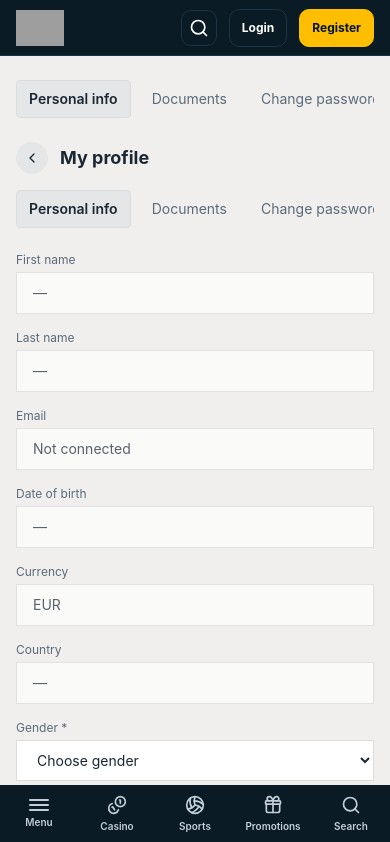
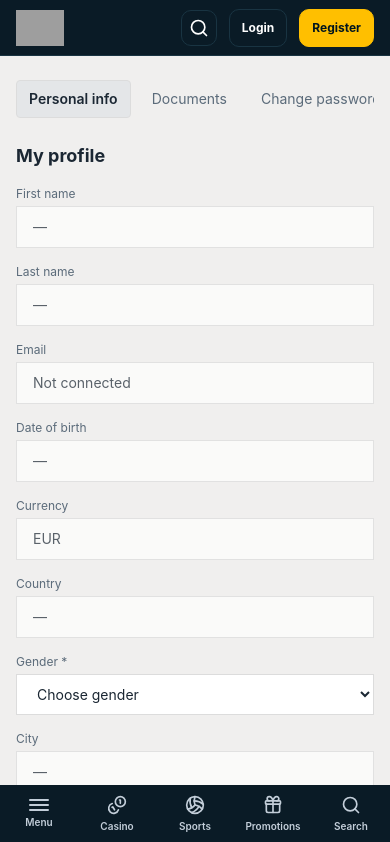
Before and after one commit to Bclick9/Bclick, a React (Vite) app in the folder frontend/: page /account in a window 390 px wide. Shown: the top 842 px of the page. Built offline with nearby package versions, Linux system fonts and the light colour scheme; grey boxes are pictures that could not be loaded.

Commit message:
Use shared mobile account navigation

```diff
--- a/frontend/pages/Account.tsx
+++ b/frontend/pages/Account.tsx
@@ -1,7 +1,7 @@
-import { useMemo, useState, type FormEvent } from 'react'
+import { useState, type FormEvent } from 'react'
 import { Link, useLocation } from 'react-router-dom'
 import {
-  BadgeCheck, ChevronLeft, FileText, Gift, History, Inbox, ShieldAlert, UserRound,
+  BadgeCheck, FileText, Gift, History, Inbox, ShieldAlert, UserRound,
 } from 'lucide-react'
 import { AccountLayout } from '../components/AccountPanel'
 
@@ -25,13 +25,6 @@ const SECTIONS: Record<string, Section> = {
   'account-statement': { title: 'Account statement', subtitle: 'Review an overview of account activity.' },
   'profit-and-loss': { title: 'Profit & Loss', subtitle: 'Review a summary of account results.' },
 }
-
-const PROFILE_TABS = [
-  { label: 'Personal info', path: '/account', key: 'personal-info' },
-  { label: 'Documents', path: '/account/documents', key: 'documents' },
-  { label: 'Change password', path: '/account/change-password', key: 'change-password' },
-  { label: 'Messages', path: '/account/messages', key: 'messages' },
-]
 
 function ReadOnlyField({ label, value, wide = false }: { label: string; value: string; wide?: boolean }) {
   return (
@@ -59,11 +52,6 @@ export default function AccountPage() {
   const [newPassword, setNewPassword] = useState('')
   const [confirmPassword, setConfirmPassword] = useState('')
 
-  const activeProfileTab = useMemo(
-    () => PROFILE_TABS.find((tab) => tab.key === sectionKey || (sectionKey === 'profile' && tab.key === 'personal-info'))?.key ?? 'personal-info',
-    [sectionKey],
-  )
-
   const handleSubmit = (event: FormEvent<HTMLFormElement>) => {
     event.preventDefault()
     setSaved(true)
@@ -73,13 +61,6 @@ export default function AccountPage() {
     <AccountLayout>
       <div className="min-w-0">
         <div className="mb-4 flex items-center gap-3">
-          <Link
-            to="/account"
-            aria-label="Back to account"
-            className="flex h-8 w-8 shrink-0 items-center justify-center rounded-full bg-[var(--cb-light-selected)] text-[var(--cb-light-text)] md:hidden"
-          >
-            <ChevronLeft className="h-4 w-4" />
-          </Link>
           <div className="min-w-0 flex-1">
             <h1 className="truncate text-lg font-bold text-[var(--cb-light-text)] md:text-2xl">
               <span className="md:hidden">{isProfile ? 'My profile' : section.title}</span>
@@ -88,25 +69,6 @@ export default function AccountPage() {
             <p className="mt-1 hidden text-sm text-[var(--cb-light-muted)] sm:block">{section.subtitle}</p>
           </div>
         </div>
-
-        {isProfile ? (
-          <nav aria-label="Profile sections" className="mb-5 flex gap-2 overflow-x-auto pb-1 md:hidden">
-            {PROFILE_TABS.map((tab) => (
-              <Link
-                key={tab.key}
-                to={tab.path}
-                aria-current={activeProfileTab === tab.key ? 'page' : undefined}
-                className={
-                  activeProfileTab === tab.key
-                    ? 'whitespace-nowrap rounded border border-[var(--cb-light-border)] bg-[var(--cb-light-selected)] px-3 py-2 text-sm font-semibold text-[var(--cb-light-text)]'
-                    : 'whitespace-nowrap rounded border border-transparent px-3 py-2 text-sm text-[var(--cb-light-muted)] hover:bg-black/5'
-                }
-              >
-                {tab.label}
-              </Link>
-            ))}
-          </nav>
-        ) : null}
 
         {sectionKey === 'documents' ? (
           <div className="max-w-2xl border border-[var(--cb-light-border)] bg-white p-5 md:p-6">
```
